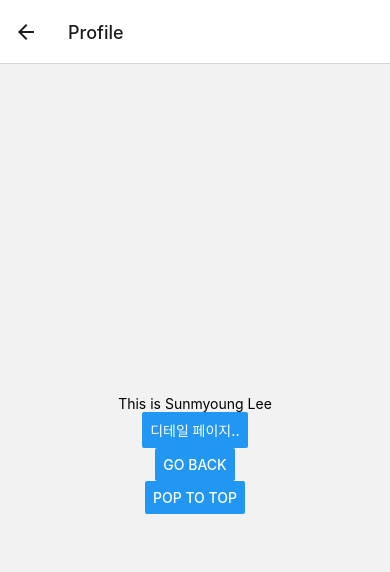
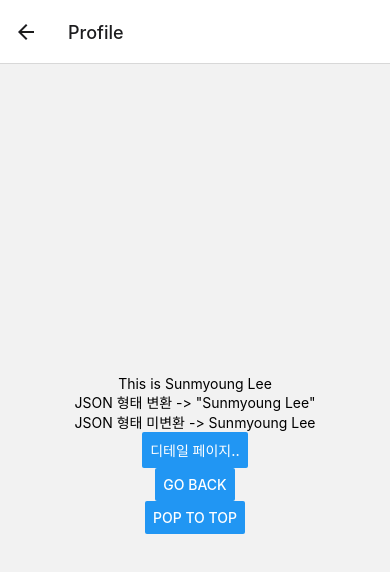
Before and after one commit to jsleemaster/ReactNativeStudy, a React Native app in the folder RNstudy/: screen / in a window 390 px wide. Both pictures are taken after a click on the button "프로필 페이지로 이동". Shown: the top 572 px of the page. Built offline with nearby package versions, Linux system fonts and the light colour scheme.

Commit message:
JSON 형식을 푸는 방법

```diff
--- a/RNstudy/App.js
+++ b/RNstudy/App.js
@@ -70,13 +70,17 @@ const HomeScreen = ({ navigation }) => { //home
   )
 }
 const ProfileScreen = ({ navigation, route }) => { //Profile, route를 받아오는 방법
+
+  const { name } = route.params
+
   return (
     <View style={styles.container}>
       <Text>This is {route.params.name}</Text>
-      <Button title="디테일 페이지.." onPress={() => { navigation.push('Profile', { name: 'Next' }) }}></Button>
+      <Text>JSON 형태 변환 -> {JSON.stringify(name)}</Text>
+      <Text>JSON 형태 미변환 -> {name}</Text>
+      <Button title="디테일 페이지.." onPress={() => { navigation.push('Profile', { name: name }) }}></Button>
       <Button title="Go back" onPress={() => navigation.goBack()}></Button>
       <Button title="Pop To Top" onPress={() => navigation.popToTop()}></Button>
-
       {/* 계속 새로운 페이지를 쌓으면서 이동*/}
     </View>
   )
```
